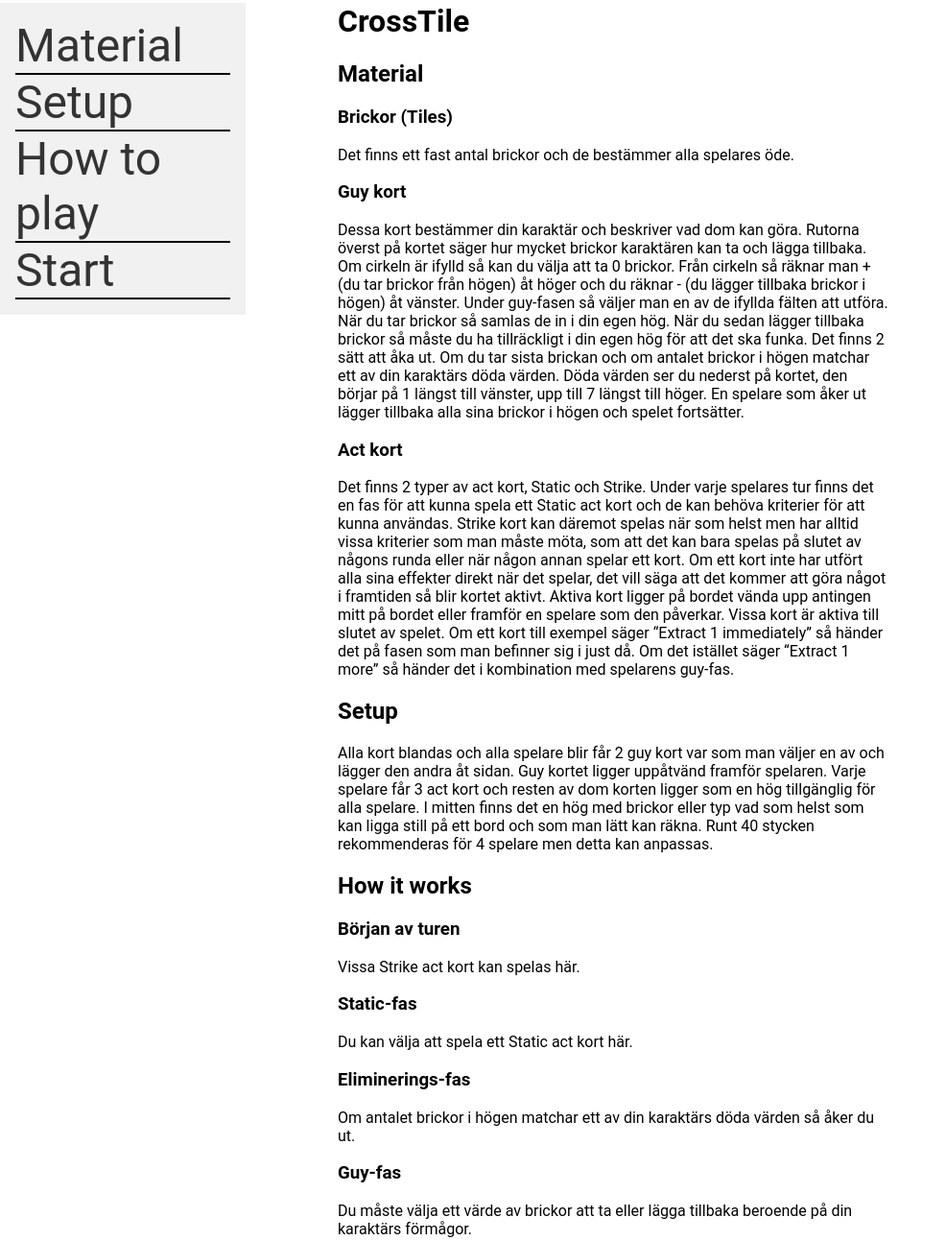
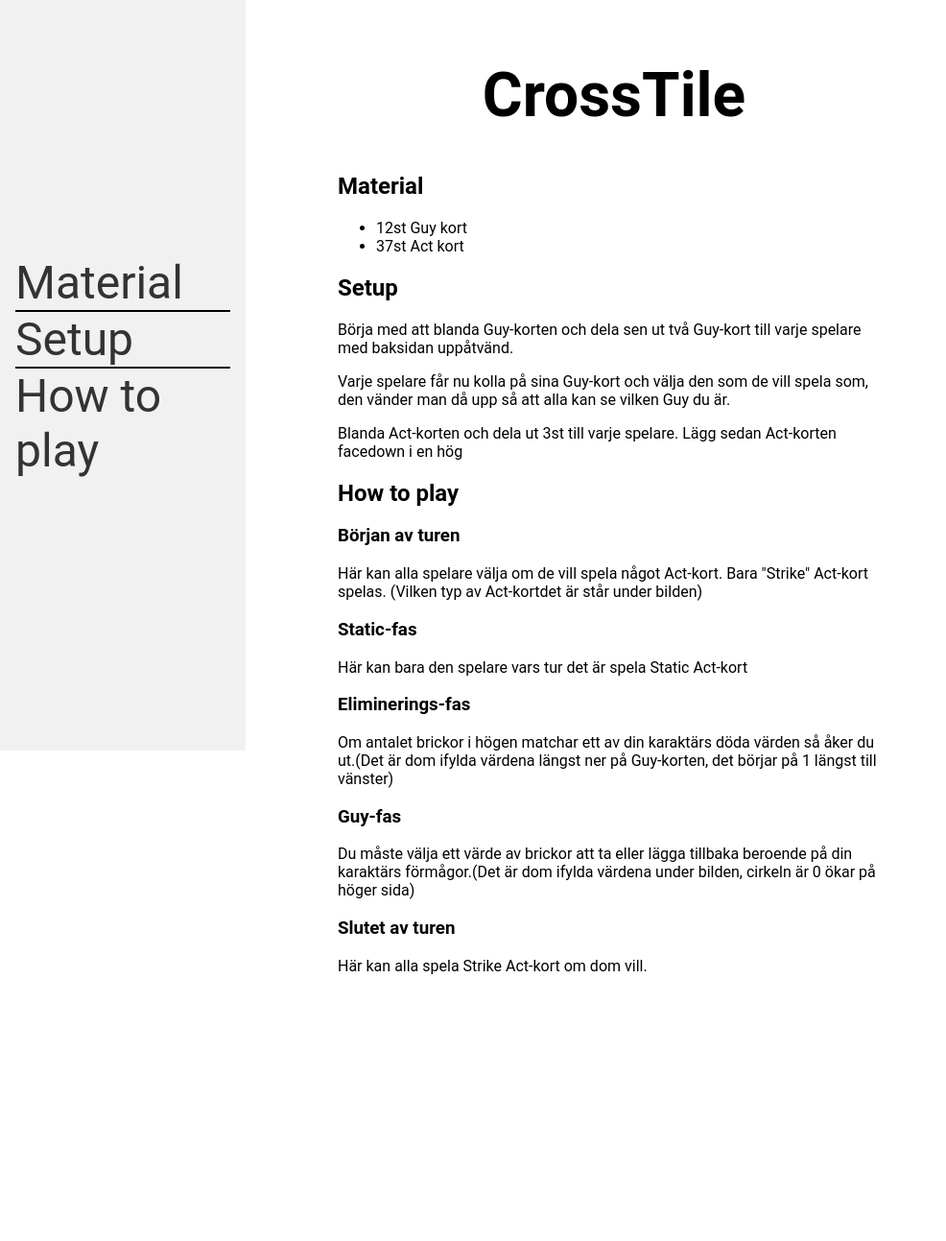
Before and after one commit to Fasle00/Crosstile, a plain HTML site: page index.html in a window 1280 px wide. Shown: the part 18-1311 px from the top of the page at 96% size, without its empty margins (0-986 px from the left). After the commit the page ends 1114 px from the top, so only its background shows below. Drawn offline with Linux system fonts and the light colour scheme.

Commit message:
working rules?

```diff
--- a/css/style.css
+++ b/css/style.css
@@ -4,7 +4,7 @@ body{
 	font-family: 'Roboto', sans-serif;
 }
 .sidebar {
-	position: relative;
+	position: fixed;
 	top: 0;
 	left: 0;
 	height: 100%;
@@ -28,6 +28,10 @@ body{
 .sidebar li {
 	border-bottom: 2px solid black;
 	font-size: 3rem;
+}
+
+.sidebar li:last-child {
+	border-bottom: none;
 }
 
 .sidebar a {
@@ -57,3 +61,10 @@ body{
 	flex-basis: 0;
 	flex-grow: 999;
   }
+  h1{
+	font-size: 4rem;
+	text-align: center;
+  }
+main {
+	margin-block: 5rem;
+  }
--- a/index.html
+++ b/index.html
@@ -15,7 +15,6 @@
 			<li><a href="#material">Material</a></li>
 			<li><a href="#setup">Setup</a></li>
 			<li><a href="#how-to-play">How to play</a></li>
-			<li><a href="start">Start</a></li>
 		</ul>
 	</nav>
 
@@ -23,7 +22,7 @@
 		<h1>CrossTile</h1>
 		<div class="material" id="material">
 			<h2>Material</h2>
-			<h3>Brickor (Tiles)</h3>
+			<!-- <h3>Brickor (Tiles)</h3>
 			<p>
 				Det finns ett fast antal brickor och de bestämmer alla spelares öde.
 			</p>
@@ -37,7 +36,8 @@
 				cirkeln så räknar man + (du tar brickor från högen) åt höger och du räknar - (du lägger tillbaka brickor
 				i
 				högen) åt vänster. Under guy-fasen så väljer man en av de ifyllda fälten att utföra.
-
+			</p>
+			<p></p>
 				När du tar brickor så samlas de in i din egen hög. När du sedan lägger tillbaka brickor så måste du ha
 				tillräckligt i din egen hög för att det ska funka.
 
@@ -57,6 +57,8 @@
 				när som helst men har alltid vissa kriterier som man måste möta, som att det kan bara spelas på slutet
 				av
 				någons runda eller när någon annan spelar ett kort.
+			</p>
+			<p>
 
 				Om ett kort inte har utfört alla sina effekter direkt när det spelar, det vill säga att det kommer att
 				göra
@@ -66,35 +68,47 @@
 				Om ett kort till exempel säger “Extract 1 immediately” så händer det på fasen som man befinner sig i
 				just
 				då. Om det istället säger “Extract 1 more” så händer det i kombination med spelarens guy-fas.
-			</p>
+			</p> -->
+			<ul>
+				<li>12st Guy kort</li>
+				<li>37st Act kort</li>
+			</ul>
 		</div>
 
 		<div class="setup" id="setup">
 			<h2>Setup</h2>
-			<p>Alla kort blandas och alla spelare blir får 2 guy kort var som man väljer en av och lägger den andra åt
+			<!-- <p>Alla kort blandas och alla spelare blir får 2 guy kort var som man väljer en av och lägger den andra åt
 				sidan. Guy kortet ligger uppåtvänd framför spelaren. Varje spelare får 3 act kort och resten av dom
 				korten ligger som en hög tillgänglig för alla spelare. I mitten finns det en hög med brickor eller typ
 				vad som helst som kan ligga still på ett bord och som man lätt kan räkna. Runt 40 stycken rekommenderas
 				för 4 spelare men detta kan anpassas.
-			</p>
+			</p> -->
+			<p>Börja med att blanda Guy-korten och dela sen ut två Guy-kort till varje spelare med baksidan uppåtvänd.</p>
+			<p>Varje spelare får nu kolla på sina Guy-kort och välja den som de vill spela som, den vänder man då upp så att alla kan se vilken Guy du är.</p>
+
+			<!--<p>När det är avklarat- så får man välja om man vill köra en enklare variant eller den lite mer kompliserade varrianten.
+				Om ni vill köra den enklare varrianten så kan ni hoppa över alla delar som handlar om hur och när Act-korten spelas.</p-->
+			<p>Blanda Act-korten och dela ut 3st till varje spelare. Lägg sedan Act-korten facedown i en hög</p>
 		</div>
 
-		<div class="how-it-works" id="how-it-works">
-			<h2>How it works</h2>
+		<div class="how-to-play" id="how-to-play">
+			<h2>How to play</h2>
 			<h3>Början av turen</h3>
-			<p>Vissa Strike act kort kan spelas här.</p>
+			<!--<p>Vissa Strike act kort kan spelas här.</p>-->
+			<p>Här kan alla spelare välja om de vill spela något Act-kort. Bara "Strike" Act-kort spelas. (Vilken typ av Act-kortdet är står under bilden)</p>
 
 			<h3>Static-fas</h3>
-			<p>Du kan välja att spela ett Static act kort här.</p>
+			<!--<p>Du kan välja att spela ett Static Act kort här.</p>-->
+			<p>Här kan bara den spelare vars tur det är spela Static Act-kort</p>
 
 			<h3>Eliminerings-fas</h3>
-			<p>Om antalet brickor i högen matchar ett av din karaktärs döda värden så åker du ut.</p>
+			<p>Om antalet brickor i högen matchar ett av din karaktärs döda värden så åker du ut.(Det är dom ifylda värdena längst ner på Guy-korten, det börjar på 1 längst till vänster)</p>
 
 			<h3>Guy-fas</h3>
-			<p>Du måste välja ett värde av brickor att ta eller lägga tillbaka beroende på din karaktärs förmågor.</p>
+			<p>Du måste välja ett värde av brickor att ta eller lägga tillbaka beroende på din karaktärs förmågor.(Det är dom ifylda värdena under bilden, cirkeln är 0 ökar på höger sida)</p>
 
 			<h3>Slutet av turen</h3>
-			<p>Vissa Strike act kort kan spelas här.</p>
+			<p>Här kan alla spela Strike Act-kort om dom vill.</p>
 
 		</div>
 	</main>
```
